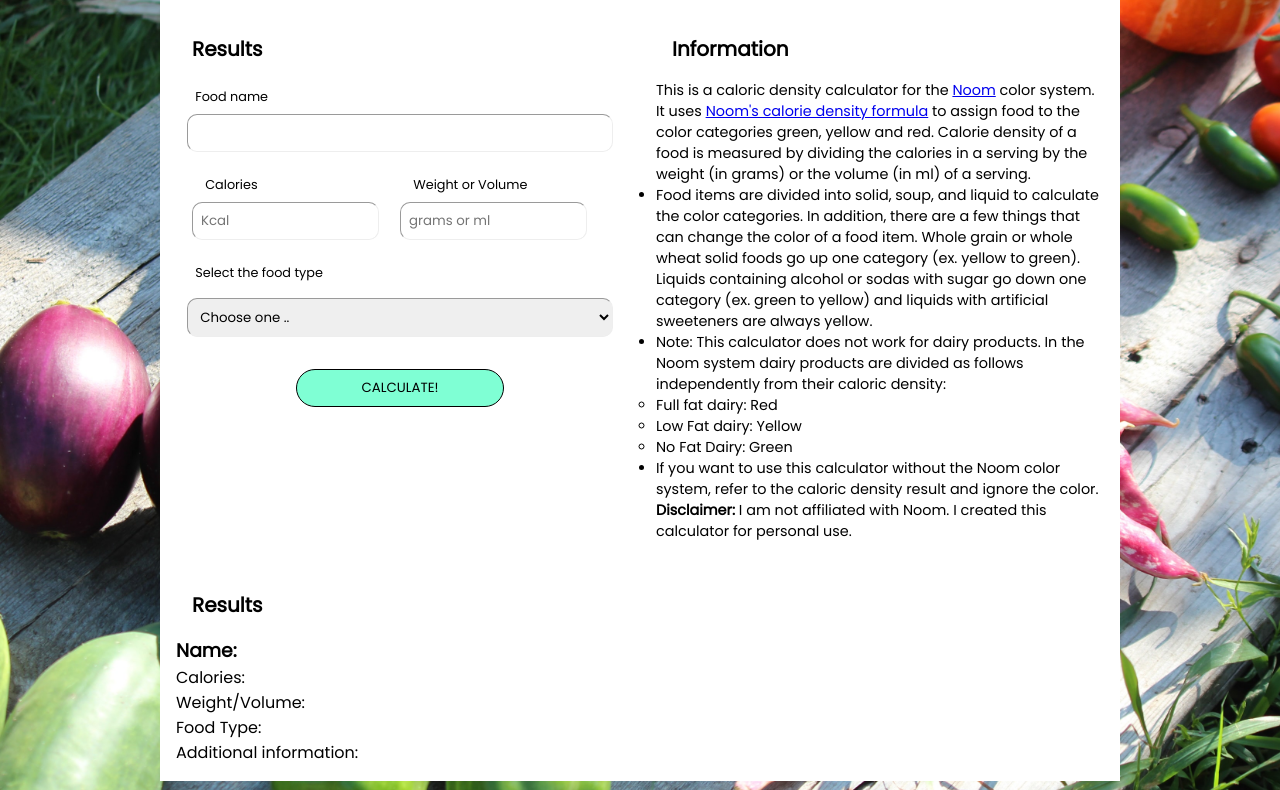
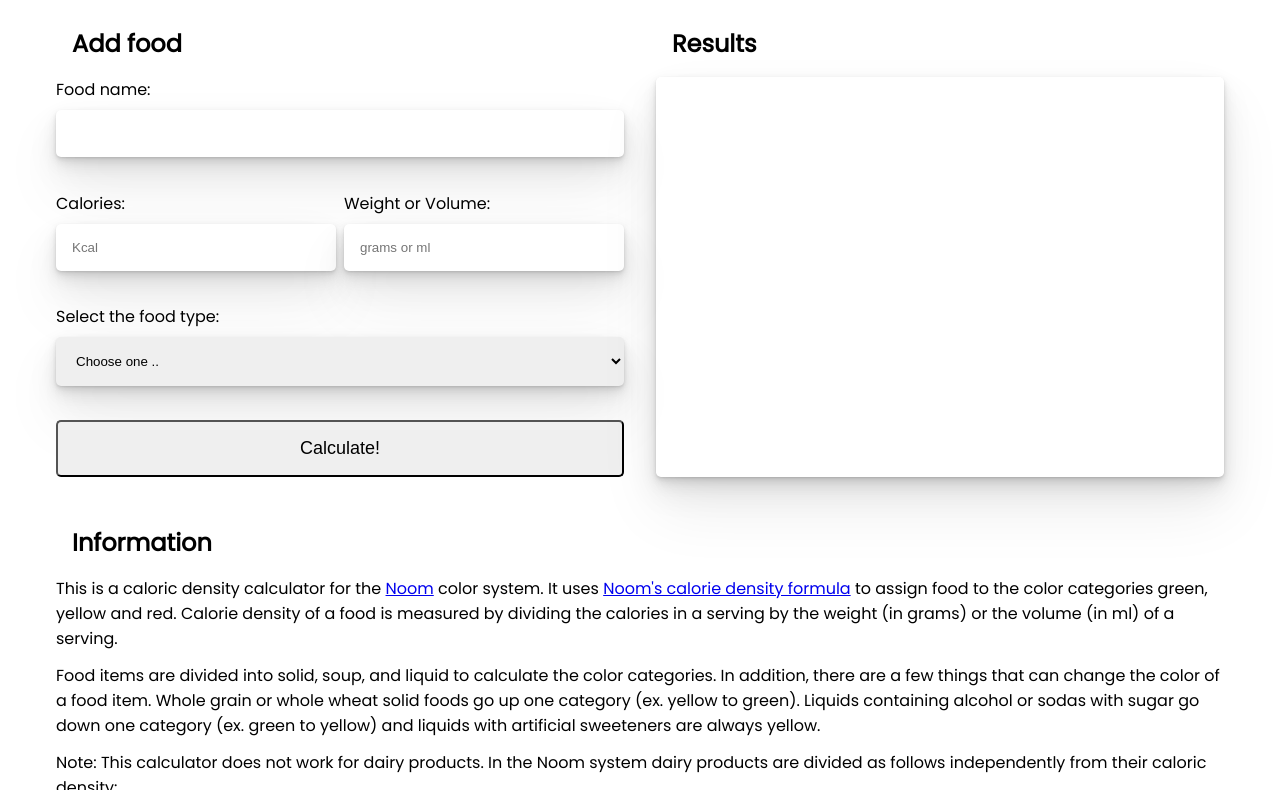
Before and after one commit to mayabuserde/CaloricDensityCalculator, a plain HTML site: page index.html in a window 1280 px wide. Shown: the part 94-884 px from the top of the page. Drawn offline with Linux system fonts and the light colour scheme.

Commit message:
working on display

```diff
--- a/index.html
+++ b/index.html
@@ -12,41 +12,57 @@
 </head>
 
 <body>
+    <!-- Header section -->
+    <header>
+        <h1>Caloric Density Calculator</h1>
+    </header>
+    <!-- Main section -->
+    <main>
 
-    <div class="container">
-        <h1>Caloric Density Calculator</h1>
+        <div class="flex-container">
 
-        <div class="container-split">
-            <section class="form">
-                <h2>Results</h2>
-                <form id="foodForm">
-                    <label for="foodName" class="input-label">Food name</label><input type="text" id="foodName"
+            <!-- Form section -->
+
+            <section id="form">
+                <h2>Add food</h2>
+                <form id="food-items" class="flex-container">
+                    <div class="form-item">
+                        <label for="foodName" class="input-label">Food name: </label><input type="text" id="foodName"
                             required>
-                    <div class="split">
-                        <div>
-                            <label for="calories" class="input-label">Calories</label>
+                    </div>
+                    <div class="flex-container form-item">
+                        <div class="inline-item">
+                            <label for="calories" class="input-label">Calories: </label>
                             <input type="number" id="calories" placeholder="Kcal" required>
                         </div>
-                        <div>
-                            <label for="weight" class="input-label">Weight or Volume</label>
+                        <div class="inline-item">
+                            <label for="weight" class="input-label">Weight or Volume: </label>
                             <input type="number" id="weight" placeholder="grams or ml" required>
                         </div>
                     </div>
-                    <label for="foodType" class="input-label">Select the food type </label><select name="foodType"
-                        id="foodType">
+                    <div class="form-item">
+                        <label for="foodType" class="input-label">Select the food type: </label>
+                        <select name="foodType" id="foodType">
                             <option value="">Choose one ..</option>
                             <option value="solid">Solid</option>
                             <option value="soup">Soup</option>
                             <option value="liquid">Liquid</option>
                         </select>
-                    <div id="wholeGrainDiv" class="hidden">
+                    </div>
+
+                    <!-- hidden form section whole grain-->
+
+                    <div id="wholeGrainDiv" class="hidden form-item">
                         <label for="isWholeGrain" class="input-label">Does this food contain whole grain/wheat?</label>
                         <select name="isWholeGrain" id="isWholeGrain">
                             <option value="yes">Whole grain/wheat</option>
                             <option value="no" selected>NOT whole grain/wheat</option>
                         </select>
                     </div>
-                    <div id="drinksDiv" class="hidden">
+
+                    <!-- hidden form section drinks-->
+
+                    <div id="drinksDiv" class="hidden form-item">
                         <label for="drinks" class="input-label">What is in your drink?</label>
                         <select name="drinks" id="drinks">
                             <option value="soda">Soda with sugar</option>
@@ -55,12 +71,36 @@
                             <option value="none" selected>No sugar, alcohol or artificial sweeteners</option>
                         </select>
                     </div>
+
+                    <!-- Form submit -->
                     <div class="submit">
                         <input type="submit" value="Calculate!" class="submit-btn">
                     </div>
                 </form>
             </section>
-            <section class="info">
+
+
+
+            <!-- Results section, content generated by JavaScript -->
+            <section class="render" id="results">
+                <h2>Results</h2>
+                <div class="flex-container">
+                    <ul class="display-list">
+                        <li class="display-name"></li>
+                        <li class="display-type"></li>
+                        <li class="display-calories"></li>
+                        <!-- <p class="display-weight"></p> -->
+
+                        <li class="display-additional"></li>
+                    </ul>
+                    <h3 class="cd-box"></h3>
+                </div>
+
+            </section>
+        </div>
+
+        <!-- Information and disclaimer section -->
+        <section id="information">
             <h2>Information</h2>
             <p>This is a caloric density calculator for the <a href="https://www.noom.com/">Noom</a> color system.
                 It uses <a href="https://web.noom.com/support/2016/08/think-food-color-wrong/">Noom's calorie
@@ -68,8 +108,8 @@
                     formula</a> to assign food to the color categories green, yellow and red. Calorie density of a
                 food is measured by dividing the calories in a serving by the weight (in grams) or the volume (in
                 ml) of a serving.</p>
-                <ul>
-                    <li> Food items are divided into solid, soup, and liquid to calculate the color categories. In
+            <p>
+                Food items are divided into solid, soup, and liquid to calculate the color categories. In
                 addition,
                 there are a few things that can change the color of a food item. Whole grain or whole wheat
                 solid
@@ -77,8 +117,9 @@
                 go
                 down one category (ex. green to yellow) and liquids with artificial sweeteners are always
                 yellow.
-                    </li>
-                    <li>Note: This calculator does not work for dairy products. In the Noom system dairy products are
+            </p>
+
+            <p>Note: This calculator does not work for dairy products. In the Noom system dairy products are
                 divided
                 as follows independently from their caloric density:
             <ul>
@@ -86,26 +127,14 @@
                 <li>Low Fat dairy: Yellow</li>
                 <li>No Fat Dairy: Green</li>
             </ul>
-                    </li>
-                    <li>If you want to use this calculator without the Noom color system, refer to the caloric density
+            </p>
+            <p>If you want to use this calculator without the Noom color system, refer to the caloric density
                 result
-                        and ignore the color.</li>
-                </ul>
+                and ignore the color.</p>
             <p><b>
                     Disclaimer: </b>I am not affiliated with Noom. I created this calculator for personal use.</p>
         </section>
-        </div>
-        <div class="render">
-            <h2>Results</h2>
-            <h3 class="cd-box hidden"></h3>
-            <h3 class="display-name">Name: </h3>
-            <p class="display-calories">Calories: </p>
-            <p class="display-weight">Weight/Volume: </p>
-            <p class="display-type">Food Type: </p>
-            <p class="display-additional">Additional information: </p>
-
-        </div>
-    </div>
+    </main>
 
     <script src="app.js"></script>
 </body>
--- a/style.css
+++ b/style.css
@@ -1,152 +1,160 @@
-/* body div {
-    border: 1px solid black;
-} */
+/* Reset classes */
 
 body * {
     margin: 0;
     padding: 0;
     box-sizing: border-box;
-    font-family: 'Poppins', sans-serif;
+
     /* border: solid 1px black; */
 }
 
+/* Universal classes */
+
 body {
-    background-image: url(images/tania-malrechauffe-SVeevsKjjuM-unsplash.jpg);
+    /* background-image: url(images/tania-malrechauffe-SVeevsKjjuM-unsplash.jpg);
     background-size: cover;
-    background-repeat: no-repeat;
-}
-
-
-h2 {
-    padding: 1rem;
-    /* font-weight: 200; */
-    font-size: 1.25rem;
-}
-
-h1 {
-    text-align: center;
-    padding: 1rem;
-}
-
-/* li {
-    list-style-type: none;
-} */
-
-/* utility classes */
-
-.container {
-
-    width: min(30rem, 100%);
-    margin: 0 auto;
-    /* height: 100vh; */
-    background-color: white;
-}
-
-.container-split {
-    display: flex;
-    flex-direction: column;
-
+    background-repeat: no-repeat; */
+    font-family: 'Poppins', sans-serif;
 
 }
 
 
+h1, h2, h3 {
+    padding: 1rem;
+}
 
-.form, .render, .info {
+.flex-container {
+    display: flex;
+    flex-direction: row;
+    justify-content: center;
+}
 
-    background-color: white;
+/* Header classes */
+
+header h1 {
+    text-align: center;
+}
+
+/* Main classes */
+
+main {
+    width: 1200px;
+    margin: auto;
+}
+
+/* Form section classes */
+
+#form {
+    flex-grow: 1;
+    flex-basis: 100%;
     padding: 1rem;
 
 }
 
-.info {
-    font-size: .9rem;
+#form > .flex-container {
+    flex-direction: column;
+    justify-content: space-between;
+    /* background-color: yellow; */
+    height: 50vh;
+}
+
+#food-items {
+    /* padding: 1rem; */
+    /* background-color: aquamarine; */
+}
+
+.form-item {
+    width: 100%;
+    /* padding-bottom: 1rem; */
+}
+
+.inline-item {
+    flex-basis: 100%;
+}
+
+.inline-item:last-of-type {
+    margin-left: .5rem;
+}
+
+
+.form-item input, .form-item select {
+    padding: 1rem;
+    width: 100%;
+    border: none;
+    border-radius: 5px;
+    box-shadow: 0 1px 2px rgba(0,0,0,0.07),
+    0 2px 4px rgba(0,0,0,0.07),
+    0 4px 8px rgba(0,0,0,0.07),
+    0 8px 16px rgba(0,0,0,0.07),
+    0 16px 32px rgba(0,0,0,0.07),
+    0 32px 64px rgba(0,0,0,0.07);
+}
+
+.form-item label {
+    display: inline-block;
+    padding-bottom: .5rem;
+}
+
+.submit-btn {
+    display: block;
+    padding: 1rem 2rem;
+    width: 100%;
+    font-size: 1.125rem;
+    border-radius: 5px;
+}
+
+/* Information section classes */
+
+#information {
+    /* flex-grow: 1;
+    flex-basis: 100%; */
+    padding: 1rem;
+}
+
+#information p {
+    margin-bottom: 0.75rem;
+}
+
+/* Results section classes */
+
+.render .flex-container {
+    flex-direction: column;
+    justify-content: space-between;
+    /* background-color: red; */
+    height: 50vh;
+    padding: 1rem;
+    box-shadow: 0 1px 2px rgba(0,0,0,0.07),
+    0 2px 4px rgba(0,0,0,0.07),
+    0 4px 8px rgba(0,0,0,0.07),
+    0 8px 16px rgba(0,0,0,0.07),
+    0 16px 32px rgba(0,0,0,0.07),
+    0 32px 64px rgba(0,0,0,0.07);
+    border-radius: 5px;
 
 }
 
 
-
-/* .bottom {
-    margin-top: 1rem;
-} */
-
-
-
-
-/* form classes */
-
-input[type=text], input[type=number] {
-    padding: .5rem;
-    margin: auto;
-    border: 1px inset #eee;
-    border-radius: 10px;
-    display: block;
-    width: 95%;
-}
-
-input[type=number] {
-    padding: .5rem;
-    margin: auto;
-    border: 1px inset #eee;
-    border-radius: 10px;
-    display: inline;
-    width: 90%;
-}
-
-
-.input-label {
-    padding: .5rem;
-    margin: auto;
-    font-size: .8rem;
-    display: block;
-    width: 95%;
-
-}
-select {
-    padding: .5rem;
-    margin: .5rem auto;
-    margin-bottom: 1rem;
-    border: 1px inset #eee;
-    border-radius: 10px;
-    display: block;
-    width: 95%
-}
-
-/* .radio {
-    padding: .5rem;
-    margin: .5rem auto;
-    border: 1px inset #eee;
-    border-radius: 10px;
-    display: block;
-    width: 95%;
-    background-color: white;
-    font-size: .8rem;
-} */
-
-.submit {
-    text-align: center;
-}
-.submit-btn {
-    margin-top: 1rem;
-    padding: .5rem 4rem;
-    border-radius: 20px;
-    background-color: aquamarine;
-    border: 1px solid black;
-    text-transform: uppercase;
-}
-
-/* other classes */
-
-
-.cd-box {
-   text-align: center;
+.render {
+    flex-grow: 1;
+    flex-basis: 100%;
     padding: 1rem;
-    border-radius: 5px;
-    display: block;
-    margin-top: 1rem;
-
 
 }
 
+.render p {
+    display: block;
+}
+
+.display-name {
+    font-size: 2.5rem;
+    font-weight: bold;
+
+}
+
+.display-list {
+    list-style: none;
+    /* text-transform: capitalize; */
+}
 
 .red {
     background-color: hsl(348, 100%, 61%);
@@ -163,37 +171,18 @@ select {
 
 }
 
+.cd-box {
+    text-align: center;
+    padding: 5rem 2rem;
+    /* margin-top: 1rem; */
+    font-size: 2.5rem;
+
+}
+
 .hidden {
     display: none;
-    /* visibility: hidden; */
 }
 
-@media(min-width: 1025px) {
-    .container {
-        width: min(60rem, 90%);
-        margin: 1rem auto;
-        align-items: center;
-    }
-    .container-split {
-        display: flex;
-        flex-direction: row;
-        /* height: 55vh; */
-    }
-
-    .form, .info {
-        flex-basis: 100%;
-        /* height: 40vh; */
+.invisible {
+    visibility: hidden;
 }
-/*
-.bottom {
-    margin-top: 0;
-    margin-left: .5rem;
-} */
-}
-
-.split {
-    display: flex;
-    flex-direction: row;
-
-    padding: 1rem;
-}
```
Also changed, not shown: app.js (+12 -46 lines). Lines whose indentation alone changed are shown as unchanged.
